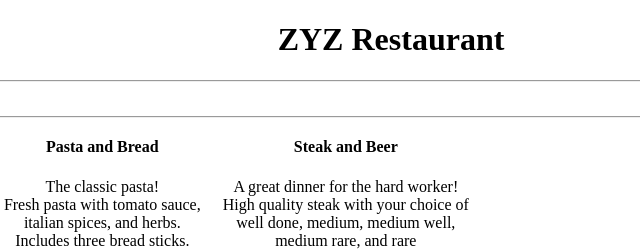
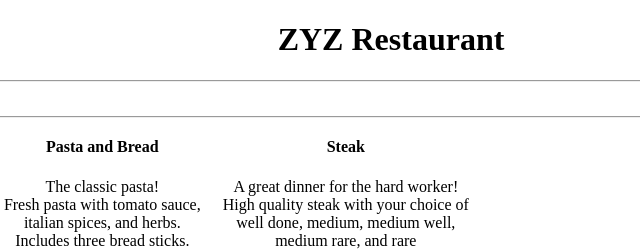
Before and after one commit to JordanMeurer/Restaurant-Site, a plain HTML site: page menu.html in a window 1280 px wide. Shown: the top 251 px of the page, 249-889 px from the left. Drawn offline with Linux system fonts and the light colour scheme.

Commit message:
Menu change
Changed one part of the menu to where that "Beer and Steak" just reads "Steak"

```diff
--- a/menu.html
+++ b/menu.html
@@ -20,7 +20,7 @@
             <tr>
                 <th>Burger and Wine</th>
                 <th>Pasta and Bread</th>
-                <th>Steak and Beer</th>
+                <th>Steak</th>
             </tr>
             <tr>
                 <td>Our award winning burger!<br />
```
